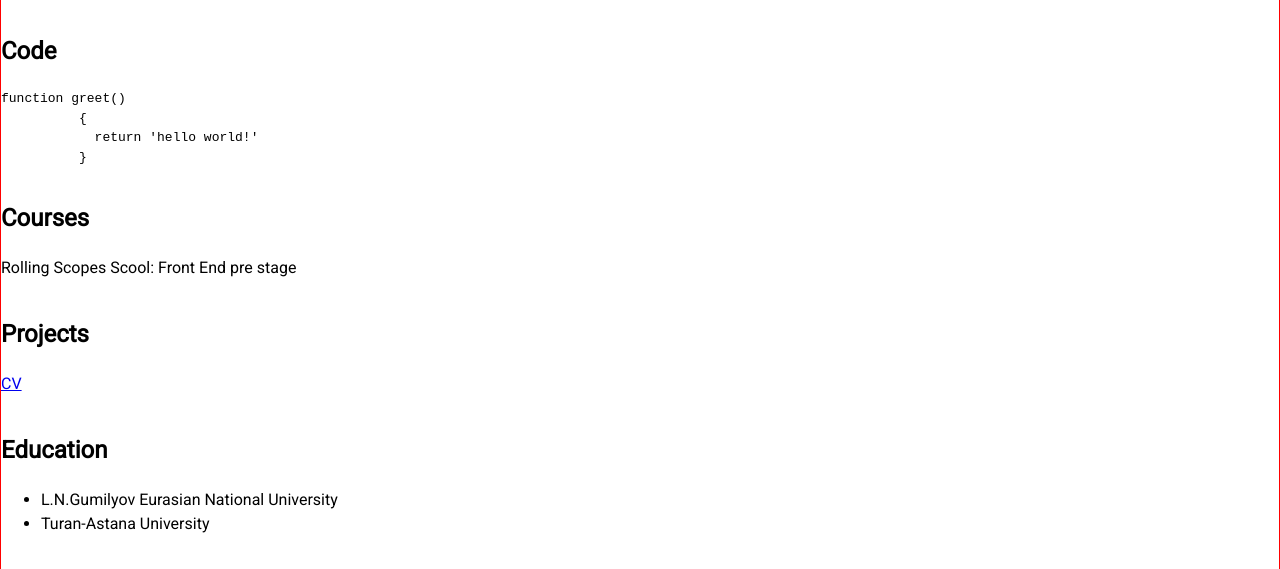
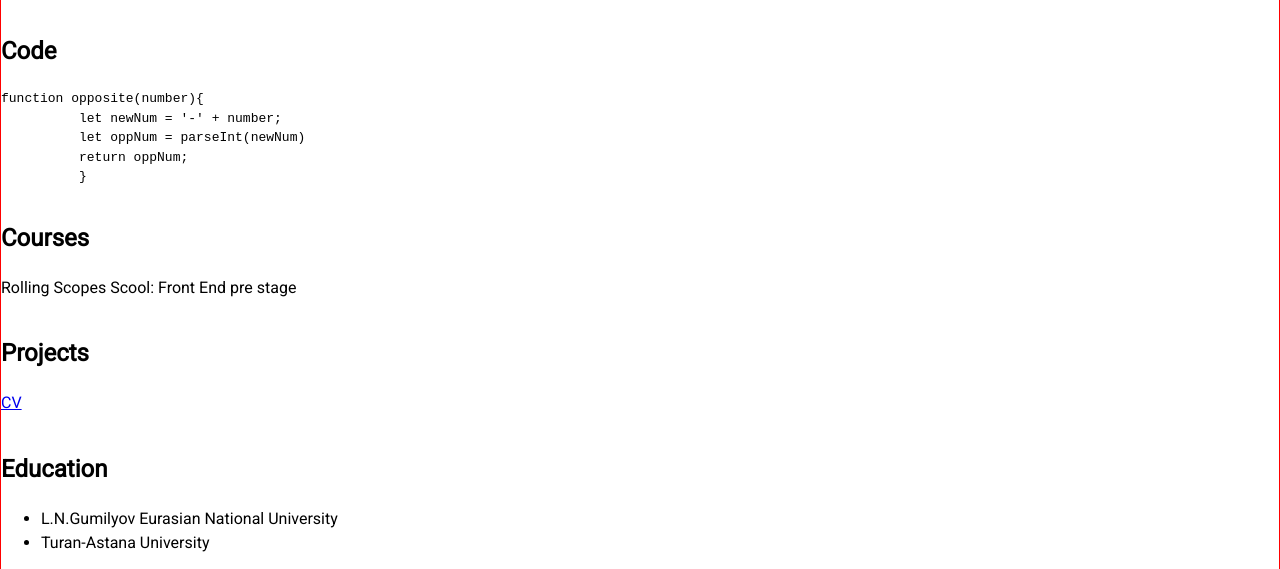
Before and after one commit to Mikhail879/rsschool-cv, a plain HTML site: page index.html in a window 1280 px wide. Shown: the part 851-1420 px from the top of the page. Drawn offline with Linux system fonts and the light colour scheme.

```diff
--- a/index.html
+++ b/index.html
@@ -31,6 +31,7 @@
         <main class = "main">
             <div class="container main-container">
               <div class="photo-title">
+                <!-- ПРОВЕРЯЮЩИЙ, ИСКАЖЕНИЯ ИЗОБРАЖЕНИЯ НЕТ. НЕ ВЕРЬ RENDERED ASPECT RATIO. -->
               <img src="./assets/img/31.jpg" width="236" height="314" alt="my photo">
                 <div class="section-profile-title">
                 <h1 class="section-title main-title">Mikhail Priyatnov</h1>
@@ -70,9 +71,10 @@
               </section>
               <section class="section" id="code">
                 <h2 class="section-title">Code</h2>
-        <pre class="pre"><code>function greet()
-          {
-            return 'hello world!'
+        <pre><code>function opposite(number){
+          let newNum = '-' + number;
+          let oppNum = parseInt(newNum)
+          return oppNum;
           }</code></pre>
               </section>
               <section class="section" id="courses">
@@ -81,7 +83,7 @@
               </section>
               <section class="section" id="projects">
                 <h2 class="section-title">Projects</h2>
-                    <p><a href="https://Mikhail879.github.io/rsschool-cv/cv">CV</a></p>
+                    <p><a href="https://Mikhail879.github.io/rsschool-cv/">CV</a></p>
               </section>
               <section class="section section-education" id="education">
                 <h2 class="section-title">Education</h2>
```
